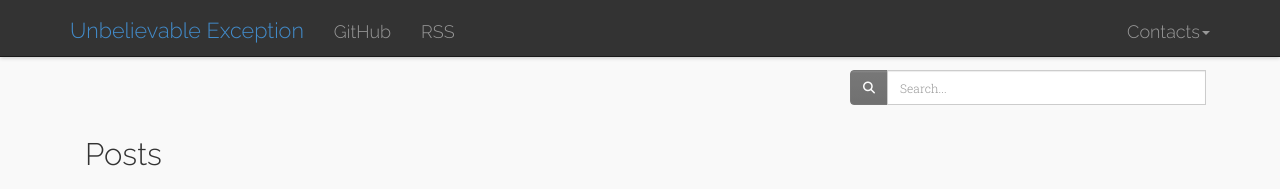
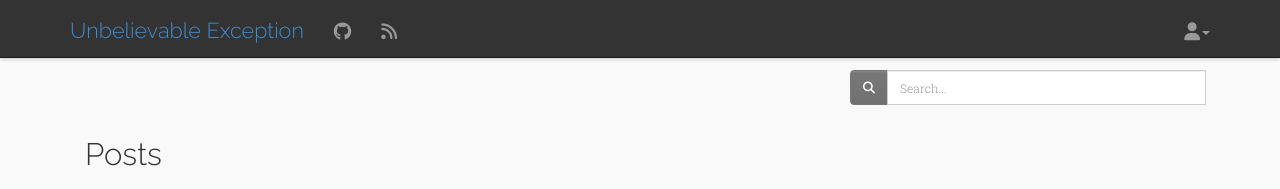
Before and after one commit to ataxexe/ataxexe.github.io, a Jekyll site: the page built from index.html, in a window 1280 px wide. Shown: the top 189 px of the page. Built offline with Jekyll 4.4.1, drawn with Linux system fonts in a browser that asks for light colours; nearby versions of some CDN libraries; the list of posts is cut into pages by our own code.

Commit message:
Use only icons in navbar

```diff
--- a/_includes/navbar.html
+++ b/_includes/navbar.html
@@ -14,30 +14,19 @@
       <ul class="nav navbar-nav">
         <li>
           <a href="{{site.github}}" target="_blank">
-            <span class="visible-xs visible-md visible-lg">GitHub</span>
-            <span class="hidden-xs hidden-md hidden-lg">
-              <i class="fa fa-github"></i>
-            </span>
+            <i class="fa fa-github"></i>
           </a>
         </li>
         <li>
           <a href="/feed.xml">
-            <span class="visible-xs visible-md visible-lg">RSS</span>
-            <span class="hidden-xs hidden-md hidden-lg">
-              <i class="fa fa-rss"></i>
-            </span>
+            <i class="fa fa-rss"></i>
           </a>
         </li>
       </ul>
       <ul class="nav navbar-nav navbar-right">
         <li class="dropdown">
           <a href="#" class="dropdown-toggle" data-toggle="dropdown">
-            <span class="visible-xs visible-md visible-lg">
-              Contacts<b class="caret"></b>
-            </span>
-            <span class="hidden-xs hidden-md hidden-lg">
-              <i class="fa fa-user"></i><b class="caret"></b>
-            </span>
+            <i class="fa fa-user"></i><b class="caret"></b>
           </a>
           <ul class="dropdown-menu">
             {% for contact in site.owner.contacts %}
```
